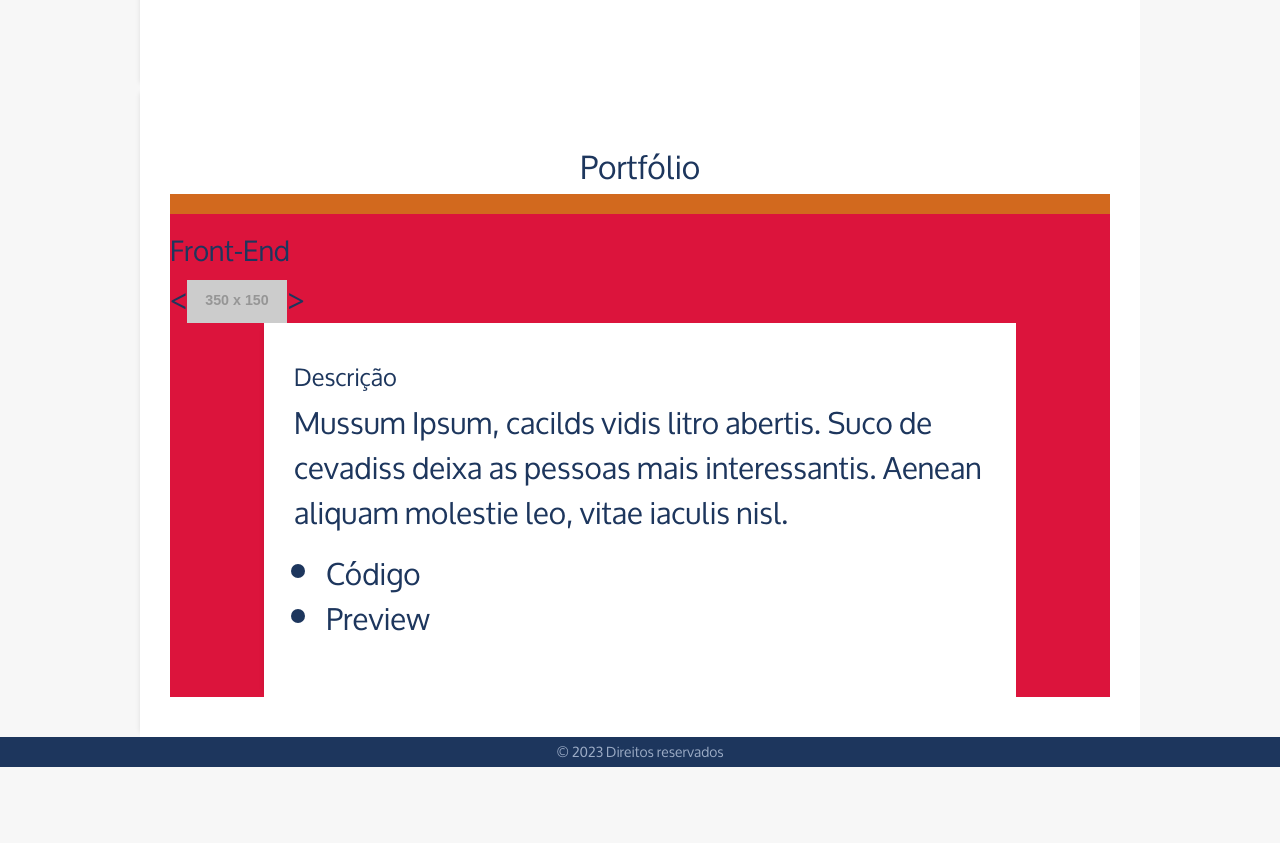
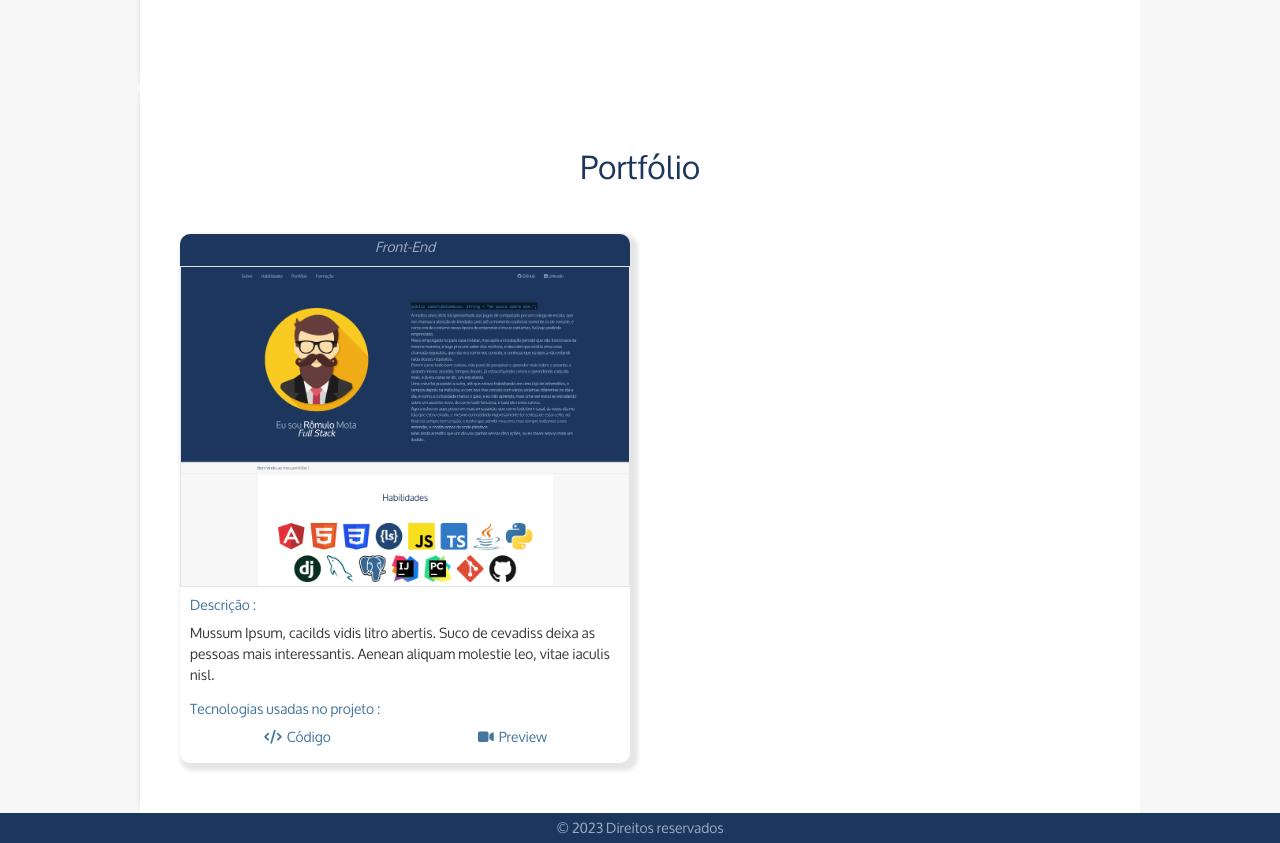
Before and after one commit to romuloptmota/portfolio-angular, an Angular app: page / in a window 1280 px wide. Shown: the part 1067-1910 px from the top of the page. Before the commit the page ends 1834 px from the top, so only its background shows below. Built offline with nearby package versions, Linux system fonts and the light colour scheme; grey boxes are pictures that could not be loaded.

Commit message:
Criado base box portfolio

```diff
--- a/src/app/page/page.component.less
+++ b/src/app/page/page.component.less
@@ -4,9 +4,11 @@
 @font-color: #9BABC5;
 @font-color-destaque: #FFFFFF;
 
+article{
+  background-color: @background-color;
+}
 
 article section.sobre {
-  background-color: @background-color;
   color: @font-color;
   min-width: 300px;
   padding: 100px 20px 30px 20px;
--- a/src/app/portfolio/portfolio.component.html
+++ b/src/app/portfolio/portfolio.component.html
@@ -1,24 +1,31 @@
 <section>
 
-  <div>
+  <div class="tituloH2">
     <h2>Portfólio</h2>
   </div>
 
   <div class="box-postfolios">
 
-    <div>
+
+    <div class="projetos-exemplos">
       <header><h3>Front-End</h3></header>
-      <picture><<img alt="Placeholder de 350x150" src="http://placehold.it/350x150">></picture>
-      <section>
-        <h4>Descrição</h4>
+      <picture class="imagem-projeto"><img src="assets/imagem/projetos/portfolio/sobre-habilidades.png"></picture>
+
+      <div class="descricao-projeto">
+        <h4>Descrição :</h4>
         <p>Mussum Ipsum, cacilds vidis litro abertis. Suco de cevadiss deixa as pessoas mais interessantis. Aenean
           aliquam molestie leo, vitae iaculis nisl. </p>
+        <h4>Tecnologias usadas no projeto :</h4>
+
         <ul>
-          <li><a>Código</a></li>
-          <li><a>Preview</a></li>
+          <li>
+            <a href="#"><i class="fa-solid fa-code"></i>Código</a></li>
+          <li><a href="#"><i class="fa-solid fa-video"></i>Preview</a></li>
         </ul>
-      </section>
+      </div>
+
     </div>
+
 
   </div>
 
--- a/src/app/portfolio/portfolio.component.less
+++ b/src/app/portfolio/portfolio.component.less
@@ -1,9 +1,13 @@
 @background-color: #FFFFFF;
 @color-titulo-header: #777788;
-@color-tituloH2: #1D365D;
-@color-tituloH3: #43759E;
+@color-titulo: #1D365D;
+@color-subtitulo: #43759E;
 
-section{
+@background-header-box: #1d365d;
+@font-color-header: #9BABC5;
+@font-color-descricao: #393939;
+
+section {
   width: 80%;
   margin: auto;
   max-width: 1000px;
@@ -11,26 +15,79 @@ section{
   padding: 40px 30px;
   box-shadow: -5px 0 5px -5px rgba(0, 0, 0, 0.1);
 
-  div{
+  div.tituloH2 {
     padding-top: 20px;
+    padding-bottom: 30px;
     margin: auto;
     width: fit-content;
     font-size: 30px;
-    color: @color-tituloH2;
+    color: @color-titulo;
   }
 
-  div.box-postfolios{
-    display: flex;
-    background-color: chocolate;
+  div.box-postfolios {
+    display: grid;
+    grid-template-columns: repeat(auto-fill, minmax(400px, 1fr));
 
-    div{
-      background-color: crimson;
+    div.projetos-exemplos {
+      margin: 10px;
+      border-radius: 10px;
+      box-shadow: 4px 4px 4px 4px rgba(0, 0, 0, 0.1);
+      font-size: 14px;
 
-      picture{
-        img{
-          width: 100px;
+      header {
+        background-color: @background-header-box;
+        color: @font-color-header;
+        border-radius: 10px 10px 0 0;
+        font-style: italic;
+
+        h3 {
+          font-size: 14px;
+          width: fit-content;
+          margin: auto;
+          padding: 5px 0 10px 0;
         }
       }
+      picture.imagem-projeto{
+        img {
+          width: 100%;
+          margin: auto;
+          border: 1px solid rgba(0, 0, 0 , 0.1);
+        }
+      }
+      div.descricao-projeto{
+        margin: 10px;
+        h4{
+          font-size: 14px;
+          color: @color-subtitulo;
+        }
+        p{
+          color: @font-color-descricao;
+        }
+        ul{
+          display: grid;
+          grid-template-columns: repeat(auto-fill, minmax(50%, 1fr));
+          padding: 0;
+          li{
+            list-style: none;
+            margin: auto;
+            a{
+              text-decoration: none;
+              color: @color-subtitulo;
+              i{
+                color: @color-subtitulo;
+                padding-right: 5px;
+              }
+            }
+            a:hover{
+              color: @color-titulo;
+              i:hover{
+                color: @color-titulo;
+              }
+            }
+          }
+        }
+      }
+
     }
   }
 }
--- a/src/styles.less
+++ b/src/styles.less
@@ -16,5 +16,5 @@
 
 body{
   background-color: #F7F7F7;
-  min-width: 500px;
+  min-width: 600px;
 }
```
Also changed, not shown: src/assets/imagem/projetos/portfolio/sobre-habilidades.png (added).
